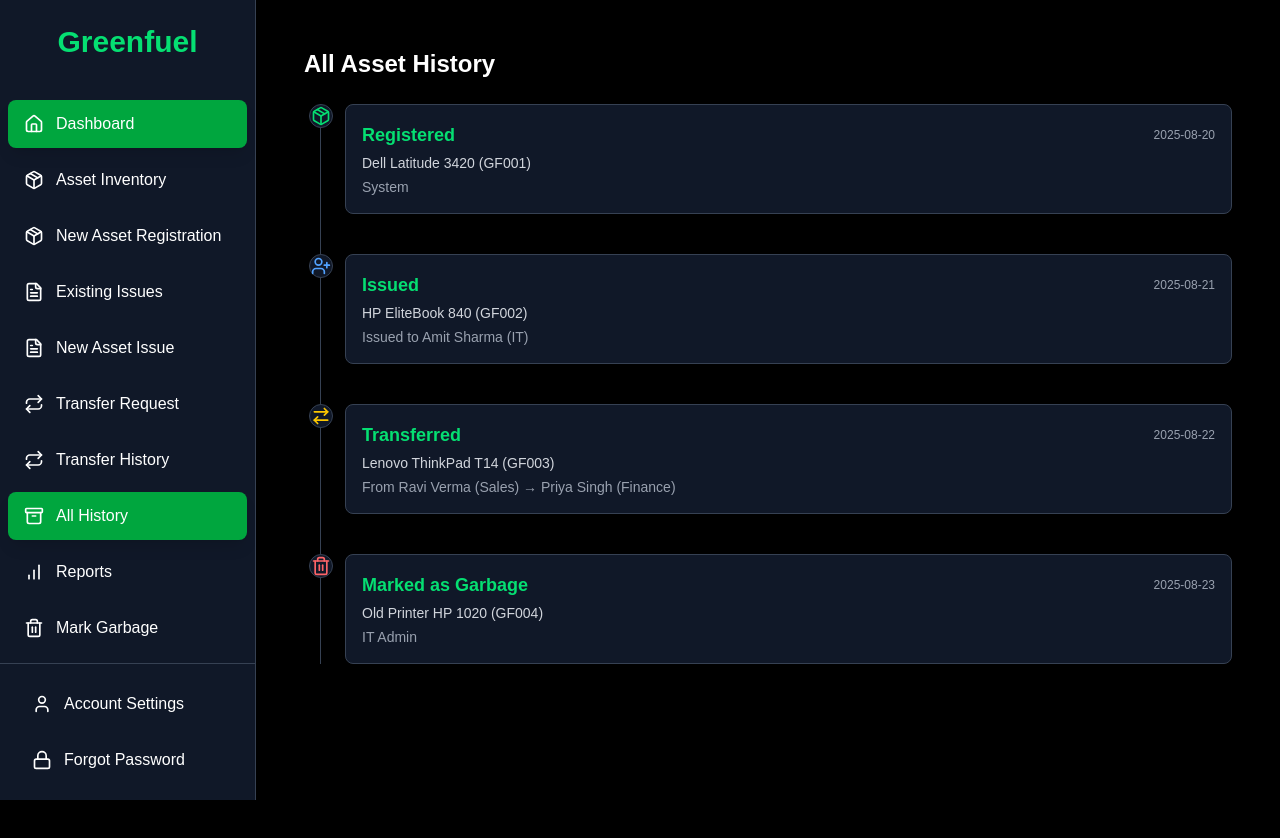
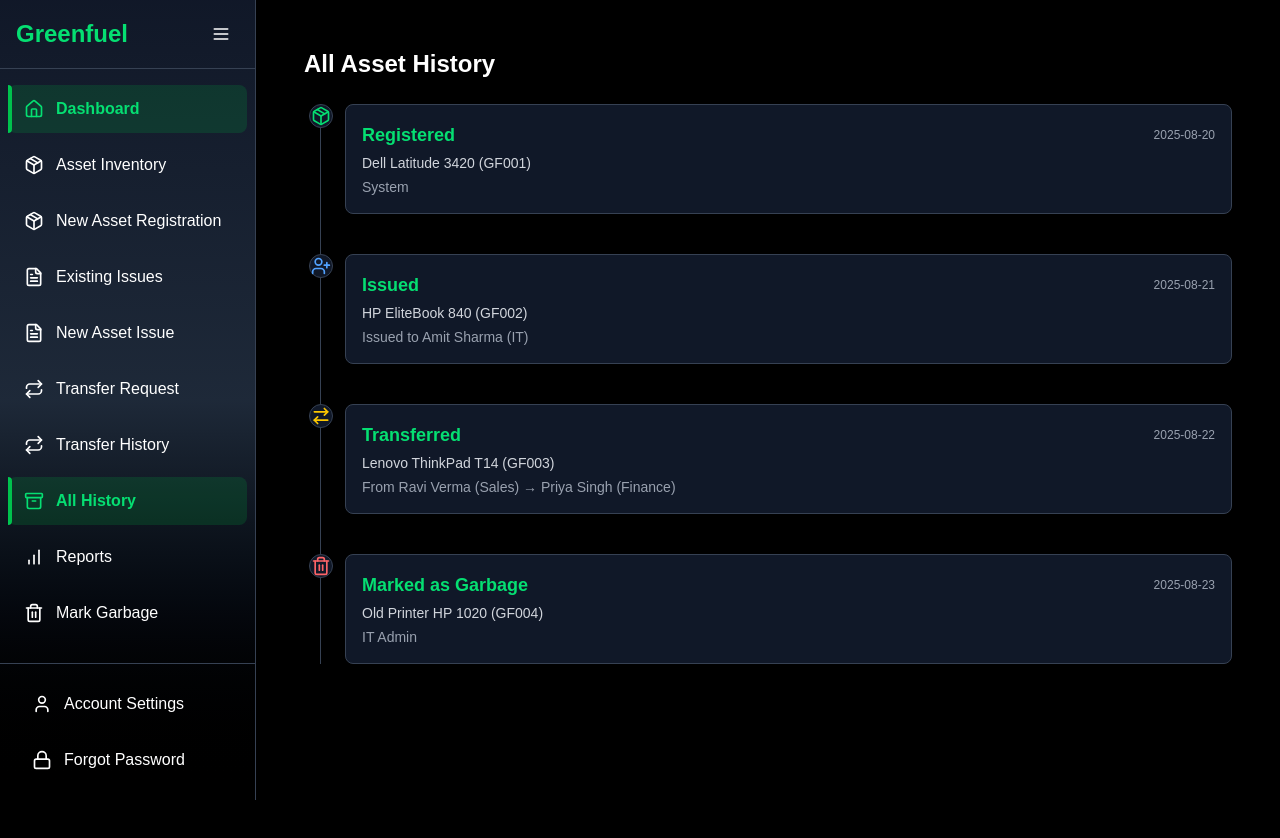
Before and after one commit to AmanBhatt0910/greenfuel-asset-management, a Next.js app: page /dashboard/history in a window 1280 px wide. Shown: the top 838 px of the page. Built offline with nearby package versions, Linux system fonts and the light colour scheme.

Commit message:
Updated sidebar

```diff
--- a/src/components/Sidebar.jsx
+++ b/src/components/Sidebar.jsx
@@ -3,34 +3,24 @@ import Link from "next/link";
 import { usePathname } from "next/navigation";
 import { motion } from "framer-motion";
 import {
-  Home, Package, FileText, Repeat, BarChart, Trash2, Archive, User, Lock
+  Home, Package, FileText, Repeat, BarChart, Trash2, Archive, User, Lock, Menu
 } from "lucide-react";
+import { useState } from "react";
 
 export default function Sidebar() {
   const pathname = usePathname();
+  const [collapsed, setCollapsed] = useState(false);
 
   const menu = [
     { name: "Dashboard", icon: <Home size={20} />, href: "/dashboard" },
-
-    // Assets
     { name: "Asset Inventory", icon: <Package size={20} />, href: "/dashboard/assets" },
     { name: "New Asset Registration", icon: <Package size={20} />, href: "/dashboard/assets/new" },
-
-    // Issues
-    { name: "Existing Issues", icon: <FileText size={20} />, href: "/dashboard/issue" },
-    { name: "New Asset Issue", icon: <FileText size={20} />, href: "/dashboard/issue/new" },
-
-    // Transfers
+    { name: "Existing Issues", icon: <FileText size={20} />, href: "/dashboard/issues" },
+    { name: "New Asset Issue", icon: <FileText size={20} />, href: "/dashboard/issues/new" },
     { name: "Transfer Request", icon: <Repeat size={20} />, href: "/dashboard/transfer/new" },
     { name: "Transfer History", icon: <Repeat size={20} />, href: "/dashboard/transfer/history" },
-
-    // History
     { name: "All History", icon: <Archive size={20} />, href: "/dashboard/history" },
-
-    // Reports
     { name: "Reports", icon: <BarChart size={20} />, href: "/dashboard/reports" },
-
-    // Garbage
     { name: "Mark Garbage", icon: <Trash2 size={20} />, href: "/dashboard/garbage" },
   ];
 
@@ -40,31 +30,56 @@ export default function Sidebar() {
   ];
 
   return (
-    <aside className="h-screen w-64 bg-gray-900 text-white flex flex-col border-r border-gray-700 sticky top-0">
-
+    <aside
+      className={`h-screen transition-all duration-300 ${
+        collapsed ? "w-20" : "w-64"
+      } bg-gradient-to-b from-gray-900 via-gray-800 to-black text-white flex flex-col border-r border-gray-700 sticky top-0 backdrop-blur-lg`}
+    >
       {/* Brand */}
-      <div className="p-6 mb-4">
-        <h2 className="text-3xl font-bold text-green-400 text-center">Greenfuel</h2>
+      <div className="flex items-center justify-between p-4 border-b border-gray-700">
+        {!collapsed && (
+          <h2 className="text-2xl font-bold text-green-400">Greenfuel</h2>
+        )}
+        <button
+          onClick={() => setCollapsed(!collapsed)}
+          className="p-2 rounded-lg hover:bg-gray-800"
+        >
+          <Menu size={20} />
+        </button>
       </div>
 
       {/* Scrollable Menu */}
-      <div className="flex-1 overflow-y-auto px-2">
+      <div className="flex-1 overflow-y-auto px-2 py-4">
         <nav className="flex flex-col gap-2 mb-6">
           {menu.map((item, i) => {
-            const isActive = pathname === item.href || pathname.startsWith(item.href);
+            const isActive =
+              pathname === item.href || pathname.startsWith(item.href);
+
             return (
               <motion.div
                 key={i}
-                whileHover={{ scale: 1.03 }}
+                whileHover={{ scale: 1.05 }}
                 transition={{ type: "spring", stiffness: 300 }}
+                className="relative"
               >
+                {isActive && (
+                  <motion.div
+                    layoutId="activeIndicator"
+                    className="absolute left-0 top-0 bottom-0 w-1 bg-green-500 rounded-r-lg"
+                    transition={{ type: "spring", stiffness: 380, damping: 30 }}
+                  />
+                )}
                 <Link
                   href={item.href}
-                  className={`flex items-center gap-3 px-4 py-3 rounded-lg transition-colors
-                    ${isActive ? "bg-green-600 text-white shadow-lg" : "hover:bg-gray-800 hover:text-green-400"}`}
+                  className={`flex items-center gap-3 px-4 py-3 rounded-lg transition-colors relative z-10
+                    ${
+                      isActive
+                        ? "bg-green-600/20 text-green-400 font-semibold"
+                        : "hover:bg-gray-800 hover:text-green-400"
+                    }`}
                 >
                   {item.icon}
-                  <span className="font-medium">{item.name}</span>
+                  {!collapsed && <span>{item.name}</span>}
                 </Link>
               </motion.div>
             );
@@ -80,16 +95,27 @@ export default function Sidebar() {
             return (
               <motion.div
                 key={i}
-                whileHover={{ scale: 1.03 }}
+                whileHover={{ scale: 1.05 }}
                 transition={{ type: "spring", stiffness: 300 }}
+                className="relative"
               >
+                {isActive && (
+                  <motion.div
+                    layoutId="activeIndicator"
+                    className="absolute left-0 top-0 bottom-0 w-1 bg-green-500 rounded-r-lg"
+                  />
+                )}
                 <Link
                   href={item.href}
-                  className={`flex items-center gap-3 px-4 py-3 rounded-lg transition-colors
-                    ${isActive ? "bg-green-600 text-white shadow-lg" : "hover:bg-gray-800 hover:text-green-400"}`}
+                  className={`flex items-center gap-3 px-4 py-3 rounded-lg transition-colors relative z-10
+                    ${
+                      isActive
+                        ? "bg-green-600/20 text-green-400 font-semibold"
+                        : "hover:bg-gray-800 hover:text-green-400"
+                    }`}
                 >
                   {item.icon}
-                  <span className="font-medium">{item.name}</span>
+                  {!collapsed && <span>{item.name}</span>}
                 </Link>
               </motion.div>
             );
```
Also changed, not shown: src/app/dashboard/issues/new/page.jsx (renamed from src/app/dashboard/issue/new/page.jsx), src/app/dashboard/issues/page.jsx (renamed from src/app/dashboard/issue/page.jsx).
